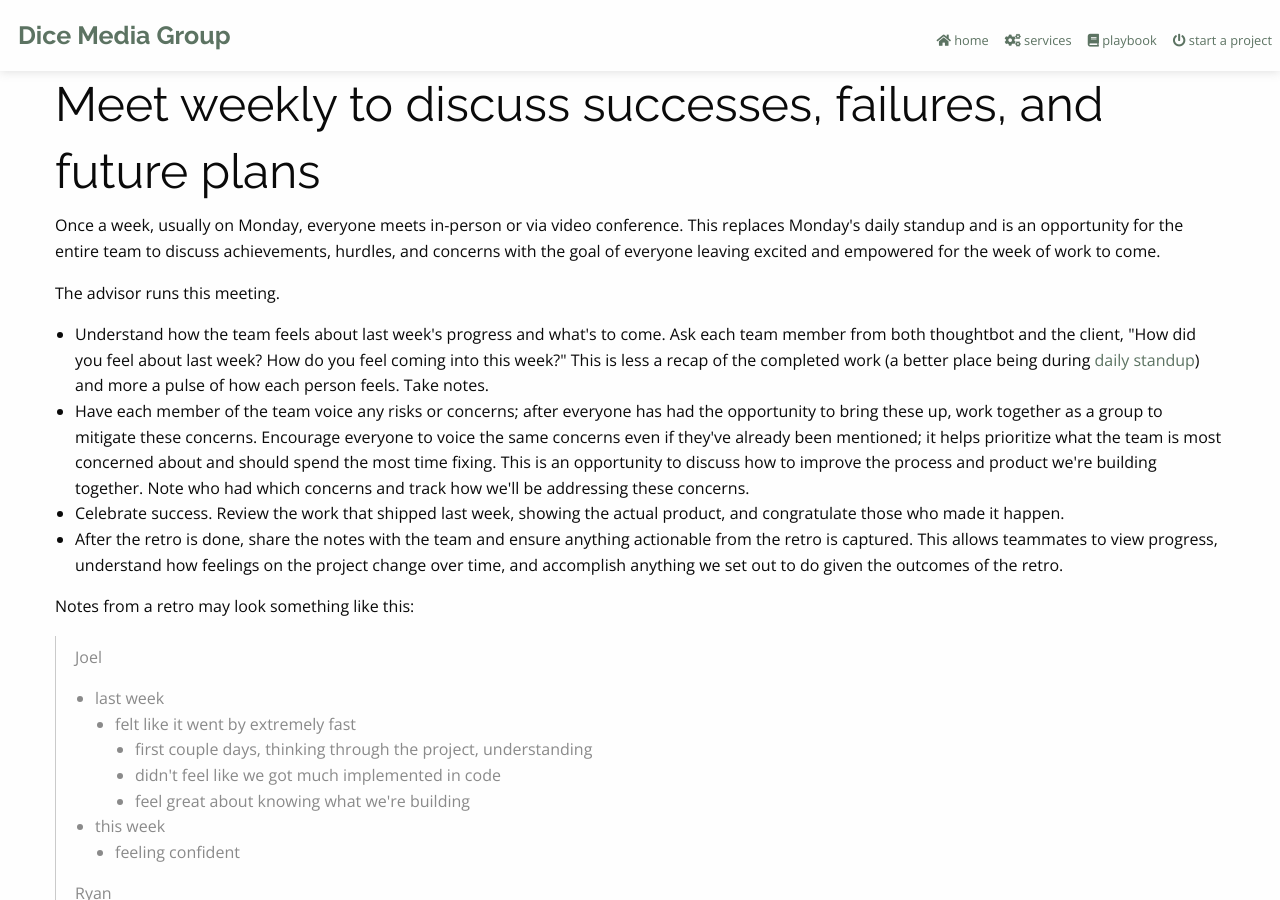
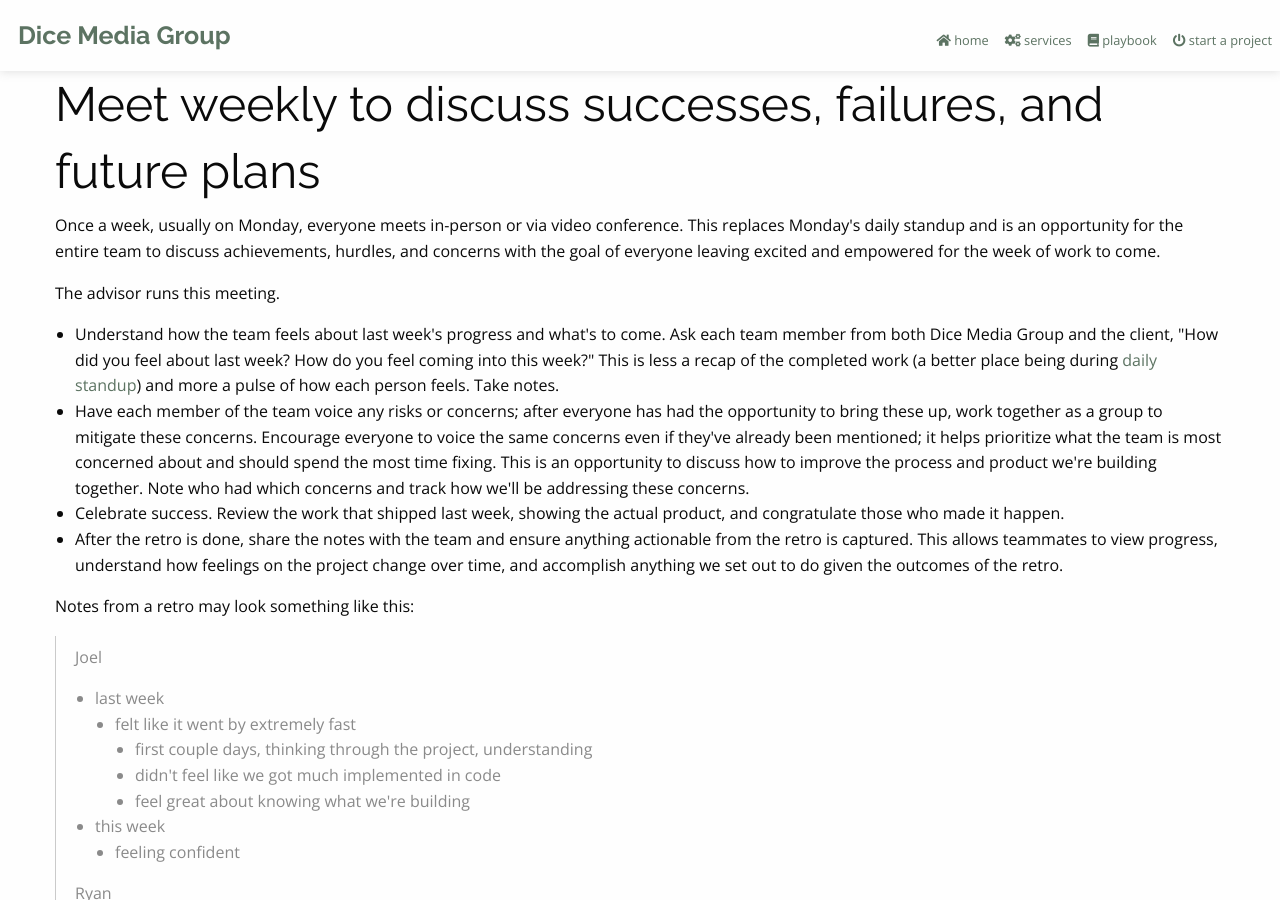
Before and after one commit to dice-media-group/dice-media-group.github.io, a Jekyll site: the page built from playbook/planning/meet-weekly-to-discuss-successes-failures-and-plans/index.html, in a window 1280 px wide and 900 px high. Built offline with Jekyll 4.4.1, drawn with Linux system fonts in a browser that asks for light colours; nearby versions of some CDN libraries.

```diff
--- a/playbook/planning/meet-weekly-to-discuss-successes-failures-and-plans/index.html
+++ b/playbook/planning/meet-weekly-to-discuss-successes-failures-and-plans/index.html
@@ -26,7 +26,7 @@ everyone leaving excited and empowered for the week of work to come.</p>
 <ul>
 <li>Understand how the team feels about last week's progress and what's to come.
 Ask each team member
-from both thoughtbot and the client,
+from both {{site.brand}} and the client,
 "How did you feel about last week? How do you feel coming into this week?"
 This is less a recap of the completed work
 (a better place being during <a href="/#daily-standups">daily standup</a>)
```
